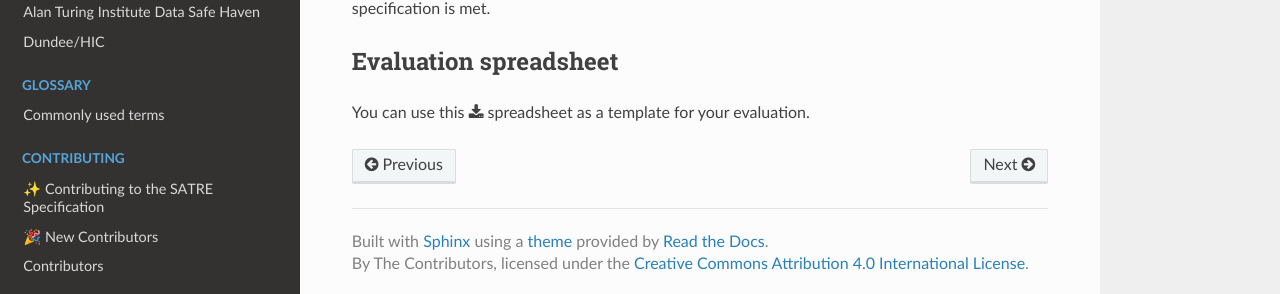
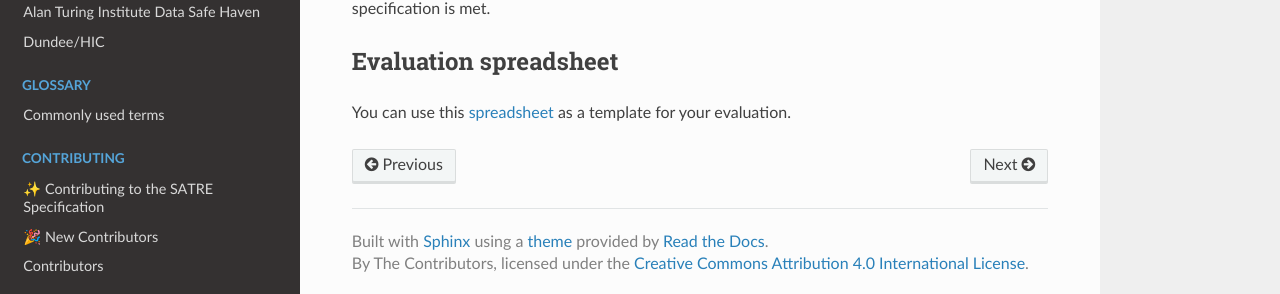
Before and after one commit to sa-tre/satre-specification, a Sphinx documentation site: the page built from docs/source/evaluation.md, in a window 1280 px wide and 900 px high, scrolled down 1024 px. Shown: the part 586-880 px from the top of the window. Built offline with Sphinx 7.4.7 and the Read the Docs theme 2.0.0, drawn with Linux system fonts in a browser that asks for light colours.

Commit message:
Use consistent path for satre.xlsx

```diff
--- a/docs/source/conf.py
+++ b/docs/source/conf.py
@@ -28,8 +28,12 @@ extensions = [
     "satrecsv",
 ]
 
+# The :download: roles inserts a hash into the URL which varies between builds
+# This allows us to use a consistent URL
+html_extra_path = ["../build/satrecsv/satre.xlsx"]
+
 # https://myst-parser.readthedocs.io/en/latest/syntax/optional.html
-myst_enable_extensions = ["colon_fence", "deflist", "fieldlist"]
+myst_enable_extensions = ["attrs_inline", "colon_fence", "deflist", "fieldlist"]
 
 intersphinx_mapping = {
     "python": ("https://docs.python.org/3/", None),
```
Also changed, not shown: docs/source/evaluation.md (+1 -1 lines).
